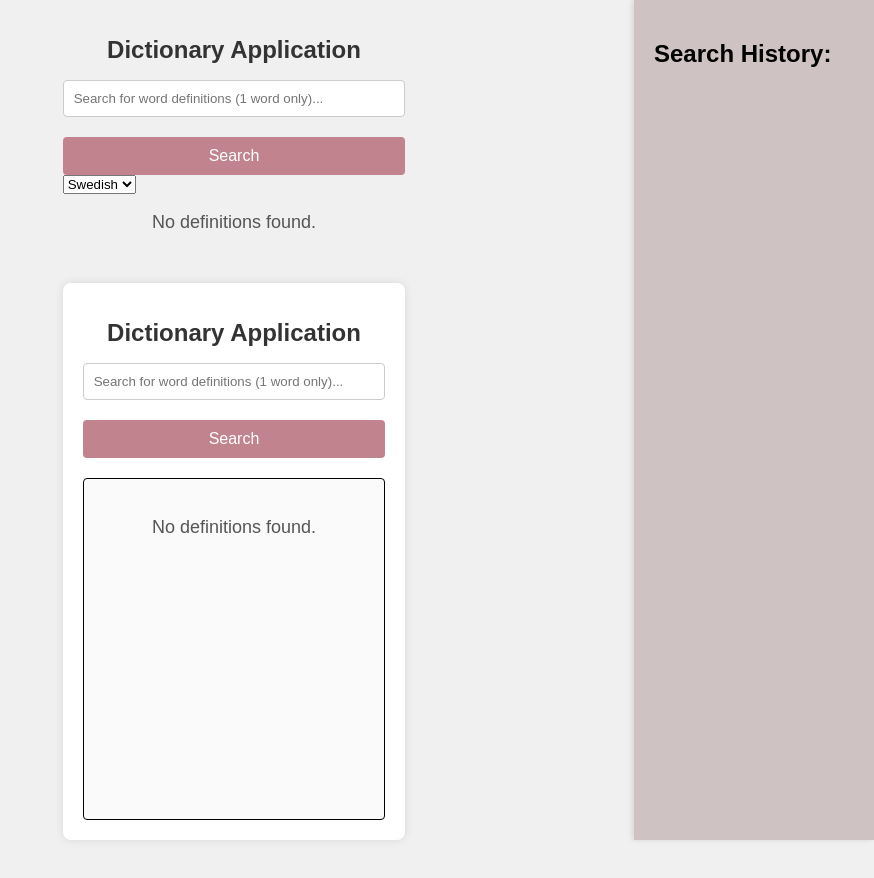
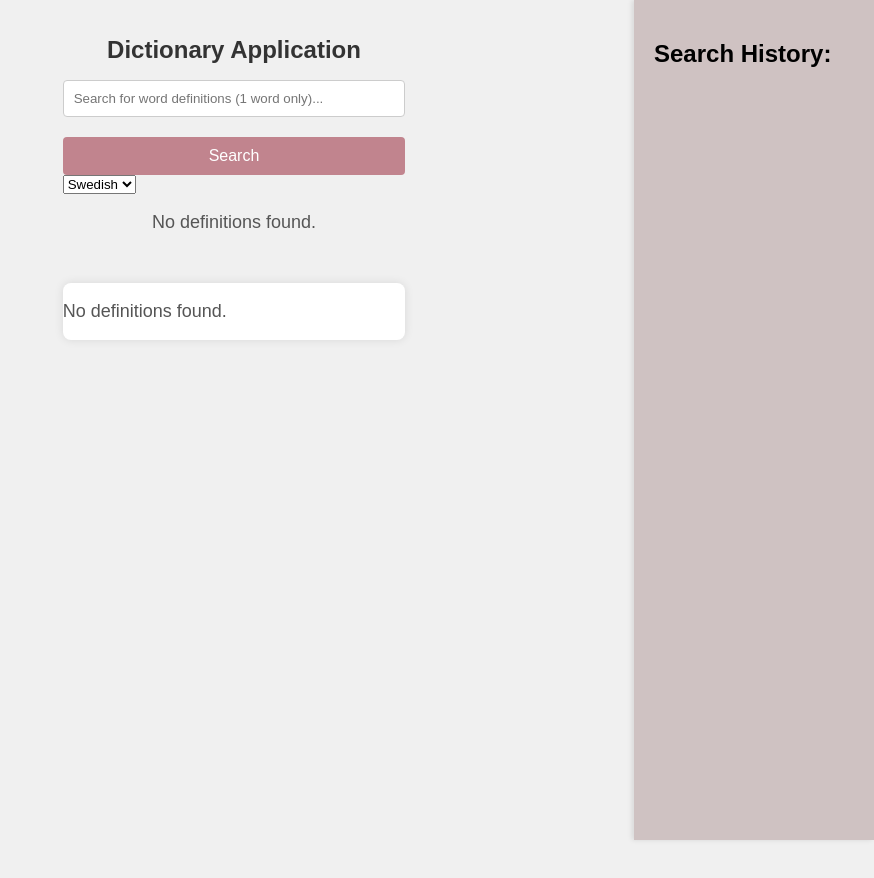
Before and after one commit to peggydelvret/Flerplattformsapplikationer, a React (Create React App) app in the folder synonymer-react/: page / in a window 1280 px wide. Shown: the top 878 px of the page, without its empty margins (406-1280 px from the left). After the commit the page ends 800 px from the top, so only its background shows below. Built offline with nearby package versions, Linux system fonts and the light colour scheme.

Commit message:
tog bort dubblett av sök

```diff
--- a/synonymer-react/package.json
+++ b/synonymer-react/package.json
@@ -6,6 +6,7 @@
     "@testing-library/jest-dom": "^5.17.0",
     "@testing-library/react": "^13.4.0",
     "@testing-library/user-event": "^13.5.0",
+    "axios": "^1.7.2",
     "react": "^18.3.1",
     "react-dom": "^18.3.1",
     "react-scripts": "5.0.1",
--- a/synonymer-react/src/SynonymerApp.js
+++ b/synonymer-react/src/SynonymerApp.js
@@ -134,39 +134,15 @@ function SynonymerApp() {
                     ))}
                 </ul>
             </div>
-            <div className="container">
-                <h1>Dictionary Application</h1>
-                <div className='search-section'>
-                    <input
-                        type="text"
-                        placeholder="Search for word definitions (1 word only)..."
-                        value={searchTerm}
-                        onChange={(e) => setSearchTerm(e.target.value)}
-                    />
-                    <button onClick={handleSearch}>Search</button>
-                    {loading && <p className="loading">Loading...</p>}
-                </div>
-                <div className="definitions">
-                    {definitions.length > 0 && (
-                        <div>
-                            <h2>Definitions:</h2>
-                            <ul>
-                                {definitions.map((entry, index) => (
-                                    <li key={index}>
-                                        <strong>{entry.word}</strong>: {entry.meanings[0].definitions[0].definition}
-                                    </li>
-                                ))}
-                            </ul>
-                        </div>
-                    )}
+
+
                     {!loading && definitions.length === 0 && (
                         <p className="no-definitions">No definitions found.</p>
                     )}
                 </div>
             </div>
         </div>
-        </div>
-</div>
+
     );
 }
 
```
Also changed, not shown: 1 other file (tests, documents, lock files or other folders).
